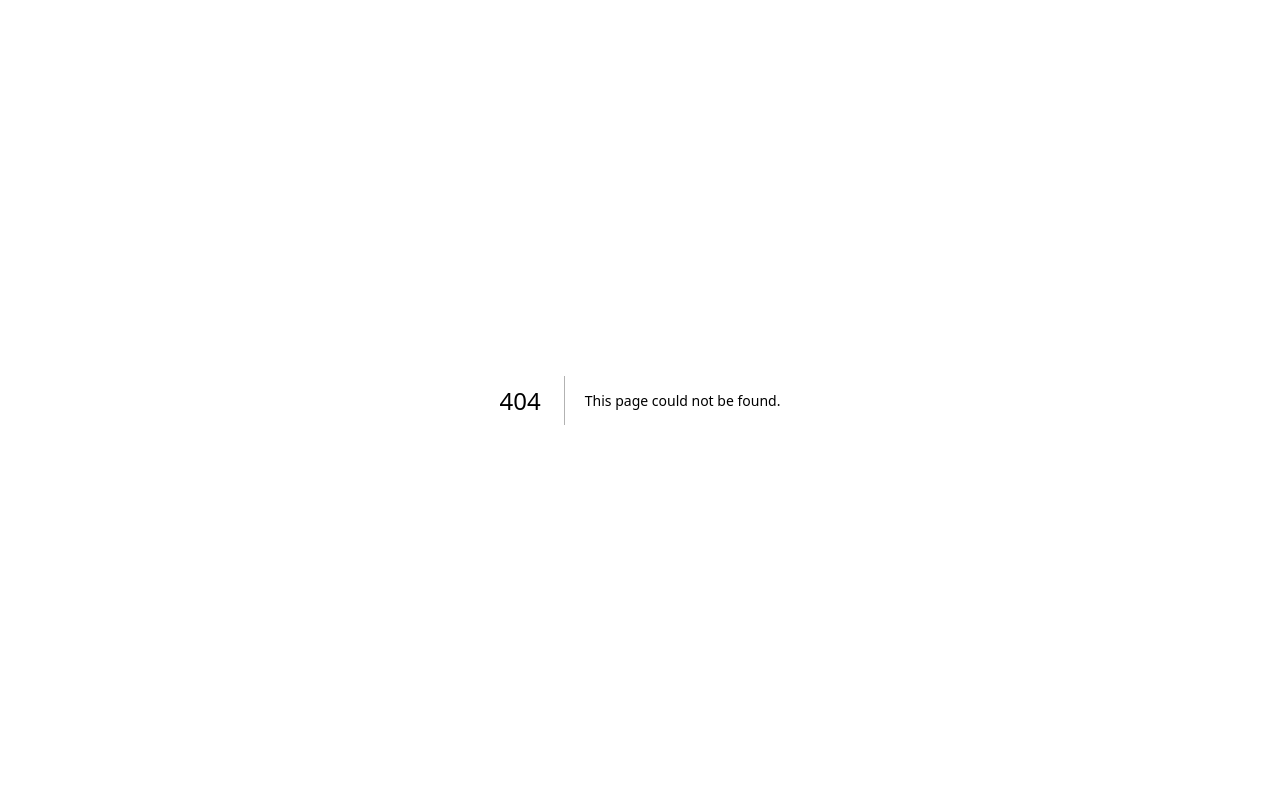
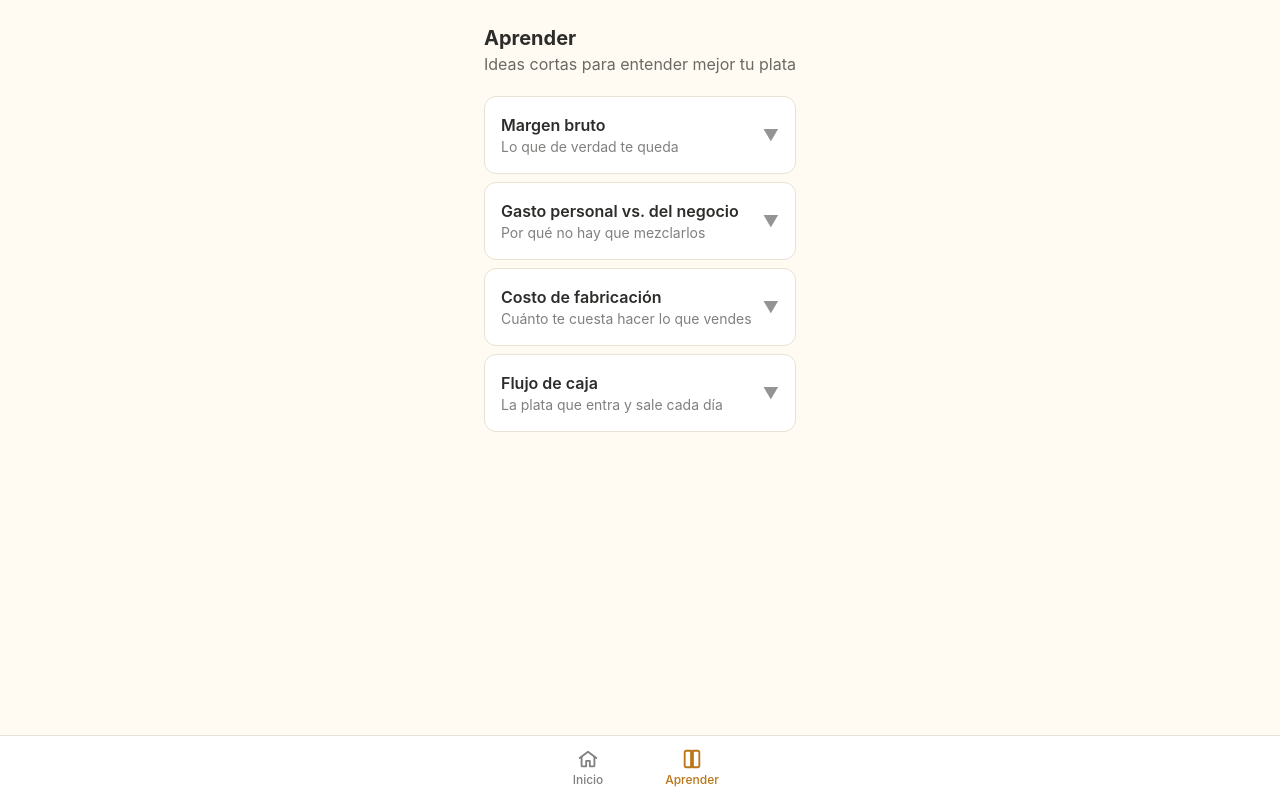
Before and after one commit to ari934j-coder/chambapunche, a Next.js app: page /aprender in a window 1280 px wide. Before the commit this address had no page. Built offline with nearby package versions, Linux system fonts and the light colour scheme.

Commit message:
Agregar pestanas de navegacion y seccion de Aprender

```diff
--- /dev/null
+++ b/src/app/aprender/page.tsx
@@ -0,0 +1,72 @@
+"use client";
+import { useState } from "react";
+import { BarraNavegacion } from "@/components/punchi/BarraNavegacion";
+
+const CONCEPTOS = [
+  {
+    titulo: "Margen bruto",
+    resumen: "Lo que de verdad te queda",
+    explicacion:
+      "Es lo que ganaste vendiendo, menos lo que gastaste para poder vender. Por ejemplo: si vendiste pan por S/20 y gastaste S/8 en harina y gas, tu margen bruto es S/12. Esa es la plata que realmente es tuya.",
+  },
+  {
+    titulo: "Gasto personal vs. del negocio",
+    resumen: "Por qué no hay que mezclarlos",
+    explicacion:
+      "Si usas la plata de tu negocio para gastos de tu casa sin anotarlo, después no sabes si tu negocio está ganando o perdiendo de verdad. Por eso cada gasto se anota como \"personal\" o \"del negocio\" — para que tu negocio se vea claro, separado de tu vida personal.",
+  },
+  {
+    titulo: "Costo de fabricación",
+    resumen: "Cuánto te cuesta hacer lo que vendes",
+    explicacion:
+      "Es todo lo que gastas para producir lo que vendes: ingredientes, materiales, gas, transporte. Saber esto te ayuda a poner un precio justo — uno que cubra tu costo y te deje ganancia.",
+  },
+  {
+    titulo: "Flujo de caja",
+    resumen: "La plata que entra y sale cada día",
+    explicacion:
+      "Es simplemente ver cuánta plata entró (tus ventas) y cuánta salió (tus gastos) en un día o una semana. Te ayuda a notar si en general estás ganando más de lo que gastas, o al revés.",
+  },
+];
+
+export default function PantallaAprender() {
+  const [abierto, setAbierto] = useState<number | null>(null);
+
+  return (
+    <main className="min-h-screen px-4 py-6 max-w-md mx-auto pb-24">
+      <header className="mb-5">
+        <h1 className="text-xl font-bold">Aprender</h1>
+        <p style={{ opacity: 0.7 }}>Ideas cortas para entender mejor tu plata</p>
+      </header>
+
+      <div className="flex flex-col gap-2">
+        {CONCEPTOS.map((c, i) => {
+          const estaAbierto = abierto === i;
+          return (
+            <button
+              key={c.titulo}
+              onClick={() => setAbierto(estaAbierto ? null : i)}
+              className="text-left rounded-xl p-4"
+              style={{ backgroundColor: "var(--color-tarjeta)", border: "1px solid var(--color-borde)" }}
+            >
+              <div className="flex justify-between items-center">
+                <div>
+                  <p className="font-semibold">{c.titulo}</p>
+                  <p className="text-sm" style={{ opacity: 0.6 }}>{c.resumen}</p>
+                </div>
+                <span style={{ opacity: 0.5 }}>{estaAbierto ? "▲" : "▼"}</span>
+              </div>
+              {estaAbierto && (
+                <p className="text-sm mt-3 p-3 rounded-lg" style={{ backgroundColor: "var(--color-marca-suave)" }}>
+                  {c.explicacion}
+                </p>
+              )}
+            </button>
+          );
+        })}
+      </div>
+
+      <BarraNavegacion />
+    </main>
+  );
+}
--- a/src/app/page.tsx
+++ b/src/app/page.tsx
@@ -8,6 +8,7 @@ import { aFecha, esMismoDia, ultimosSieteDias } from "@/lib/calculos";
 import { TarjetaGanancia } from "@/components/punchi/TarjetaGanancia";
 import { GraficoSemana } from "@/components/punchi/GraficoSemana";
 import { AsistenteVoz } from "@/components/punchi/AsistenteVoz";
+import { BarraNavegacion } from "@/components/punchi/BarraNavegacion";
 import type { Venta, Gasto } from "@/types";
 
 export default function PantallaPrincipal() {
@@ -59,7 +60,7 @@ export default function PantallaPrincipal() {
   const hayAlgunaVez = ventas.length > 0 || gastos.length > 0;
 
   return (
-    <main className="min-h-screen px-4 py-6 max-w-md mx-auto">
+    <main className="min-h-screen px-4 py-6 max-w-md mx-auto pb-24">
       <header className="mb-5">
         <p className="text-lg" style={{ opacity: 0.7 }}>Hola, Ariana</p>
       </header>
@@ -129,6 +130,7 @@ export default function PantallaPrincipal() {
       </section>
 
       <AsistenteVoz />
+      <BarraNavegacion />
     </main>
   );
 }
--- /dev/null
+++ b/src/components/punchi/BarraNavegacion.tsx
@@ -0,0 +1,52 @@
+"use client";
+import Link from "next/link";
+import { usePathname } from "next/navigation";
+
+const PESTANAS = [
+  {
+    href: "/",
+    etiqueta: "Inicio",
+    icono: (activo: boolean) => (
+      <svg width="22" height="22" viewBox="0 0 24 24" fill="none" stroke={activo ? "var(--color-marca)" : "currentColor"} strokeWidth="2">
+        <path d="M3 11l9-7 9 7" strokeLinecap="round" strokeLinejoin="round" />
+        <path d="M5 10v9a1 1 0 0 0 1 1h4v-6h4v6h4a1 1 0 0 0 1-1v-9" strokeLinecap="round" strokeLinejoin="round" />
+      </svg>
+    ),
+  },
+  {
+    href: "/aprender",
+    etiqueta: "Aprender",
+    icono: (activo: boolean) => (
+      <svg width="22" height="22" viewBox="0 0 24 24" fill="none" stroke={activo ? "var(--color-marca)" : "currentColor"} strokeWidth="2">
+        <path d="M4 5a2 2 0 0 1 2-2h5v18H6a2 2 0 0 1-2-2V5z" strokeLinecap="round" strokeLinejoin="round" />
+        <path d="M20 5a2 2 0 0 0-2-2h-5v18h5a2 2 0 0 0 2-2V5z" strokeLinecap="round" strokeLinejoin="round" />
+      </svg>
+    ),
+  },
+];
+
+export function BarraNavegacion() {
+  const pathname = usePathname();
+
+  return (
+    <nav
+      className="fixed bottom-0 left-0 right-0 flex justify-center gap-10 py-2 z-40"
+      style={{ backgroundColor: "var(--color-tarjeta)", borderTop: "1px solid var(--color-borde)" }}
+    >
+      {PESTANAS.map((p) => {
+        const activo = pathname === p.href;
+        return (
+          <Link
+            key={p.href}
+            href={p.href}
+            className="flex flex-col items-center gap-0.5 py-1"
+            style={{ minWidth: 64, minHeight: 48, color: activo ? "var(--color-marca)" : "var(--foreground)", opacity: activo ? 1 : 0.6 }}
+          >
+            {p.icono(activo)}
+            <span className="text-xs font-medium">{p.etiqueta}</span>
+          </Link>
+        );
+      })}
+    </nav>
+  );
+}
```
